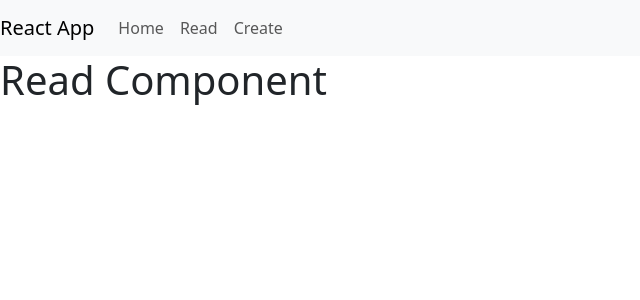
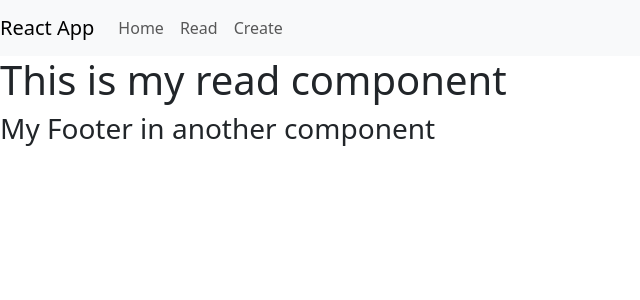
Before and after one commit to PaTTTeX/Lab_Three, a React (Create React App) app in the folder my-app/: page /Read in a window 1280 px wide. Shown: the top 300 px of the page, without its empty margins (0-640 px from the left). Built offline with nearby package versions, Linux system fonts and the light colour scheme.

Commit message:
Lab3 - Task 1

```diff
--- a/my-app/src/App.js
+++ b/my-app/src/App.js
@@ -3,6 +3,8 @@ import NavigationBar from './Components/NavigationBar';
 import Header from './Components/Header';
 import Footer from './Components/Footer';
 import Content from './Components/Content';
+import Read from './Components/Read';
+import Create from './Components/Create';
 
 function App() {
   const location = useLocation(); // Gets the current URL like /create or /read
@@ -21,14 +23,14 @@ function App() {
         <Route path="/home" element={<Content />} />
 
         {/* Display "Read Component" text when the URL is /read */}
-        <Route path="/read" element={<h1>Read Component</h1>} />
+        <Route path="/Read" element={<Read />} />
 
         {/* Display "Create Component" text when the URL is /create */}
-        <Route path="/create" element={<h1>Create Component</h1>} />
+        <Route path="/Create" element={<Create />} />
       </Routes>
 
       {/* If the URL is /read, show the Footer */}
-      {location.pathname === '/read' && <Footer />}
+      {location.pathname === '/Read' && <Footer />}
     </>
   );
 }
--- /dev/null
+++ b/my-app/src/Components/Create.js
@@ -0,0 +1,9 @@
+const Create = ()=>{
+    return(
+        <div>
+            <h1>This is my create component</h1>
+        </div>
+    )
+}
+
+export default Create;
--- /dev/null
+++ b/my-app/src/Components/Movies.js
@@ -0,0 +1,10 @@
+const Movies = ()=>{
+
+    return(
+        <div>
+            <h1>This is my Movie component</h1>
+        </div>
+    )
+}
+
+export default Movies;
--- a/my-app/src/Components/NavigationBar.js
+++ b/my-app/src/Components/NavigationBar.js
@@ -12,10 +12,10 @@ const NavigationBar = () => {
         <Nav.Link as={Link} to="/home">Home</Nav.Link>
 
         {/* Link to the Read page */}
-        <Nav.Link as={Link} to="/read">Read</Nav.Link>
+        <Nav.Link as={Link} to="/Read">Read</Nav.Link>
 
         {/* Link to the Create page */}
-        <Nav.Link as={Link} to="/create">Create</Nav.Link>
+        <Nav.Link as={Link} to="/Create">Create</Nav.Link>
       </Nav>
     </Navbar>
   );
--- a/my-app/src/Components/read.js
+++ b/my-app/src/Components/read.js
@@ -1,3 +1,5 @@
+import Movies from './Movies';
+
 const Read = ()=>{
     return(
         <div>
```
